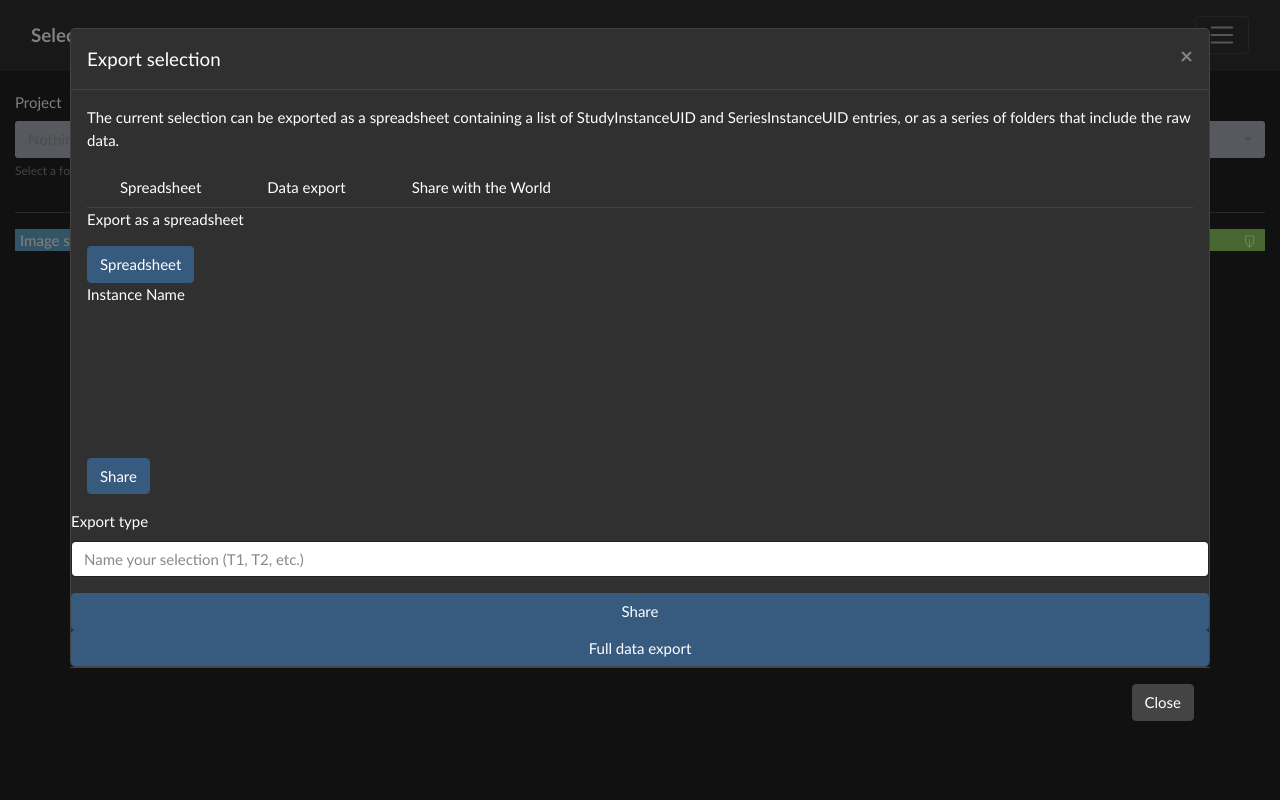
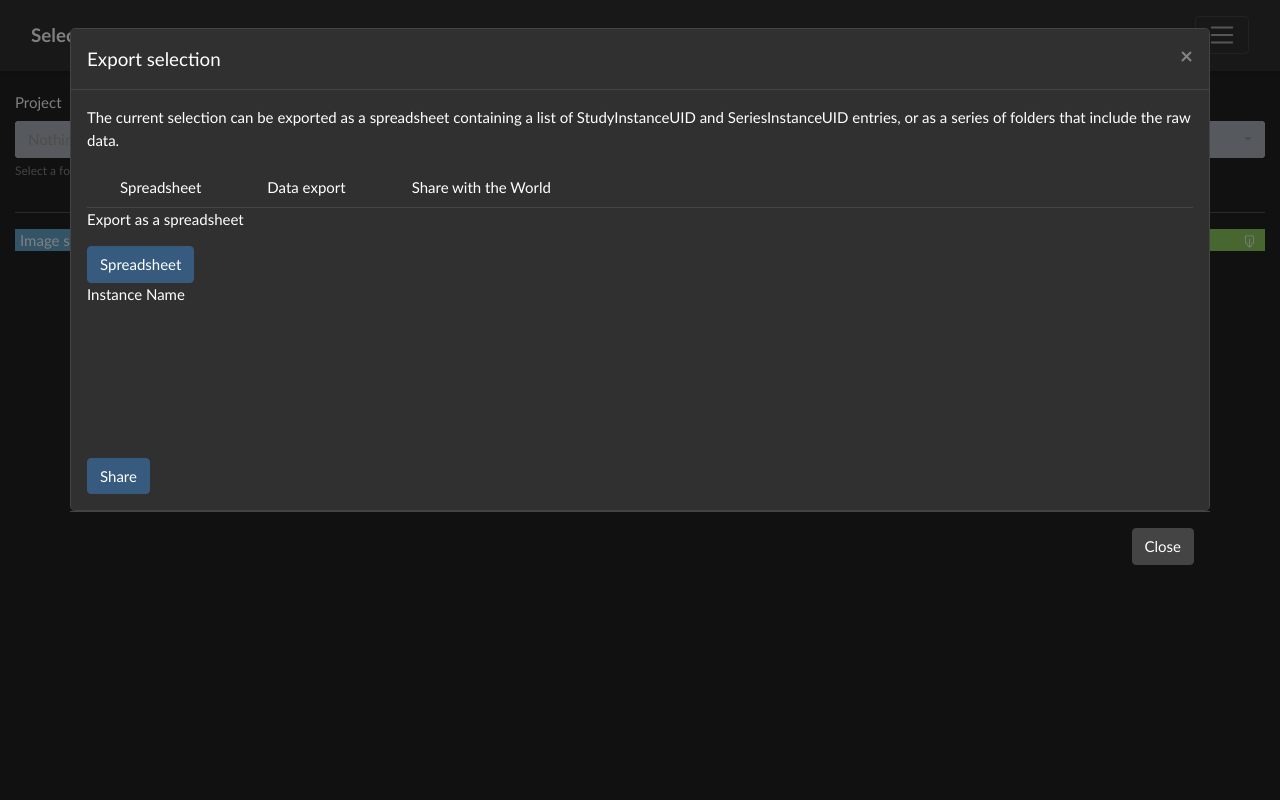
Before and after one commit to mmiv-center/filter_dicom_by_tag, a PHP site: page / in a window 1280 px wide, after a click on "Download selected image series.". Run offline with PHP 8.4, Linux system fonts and the light colour scheme; data that the repository does not hold is empty.

Commit message:
clean up a little bit

```diff
--- a/index.php
+++ b/index.php
@@ -200,6 +200,10 @@
 
     <div class="tab-pane" id="data-export"  style="height: 250px;">
         <h4>Export data</h4>
+        <div class="form-group">
+           <label for="export-name" class="control-label">Export type</label>
+           <input type="text" class="form-control" id="export-name" placeholder="Name your selection (T1, T2, etc.)"/>
+        </div>
         <button class="btn btn-primary" id="full-export">Full data export</button>
     </div>
     <div class="tab-pane" id="share-world"  style="height: 250px;">
@@ -218,12 +222,8 @@
 </div>
 
 
-        <div class="form-group">
-           <label for="export-name" class="control-label">Export type</label>
-           <input type="text" class="form-control" id="export-name" placeholder="Name your selection (T1, T2, etc.)"/>
-        </div>
-        <button class="btn btn-primary" id="share-world" data-dismiss="modal" title="Share your classification model with other users - no data, just the classification tree.">Share</button>
-        <button class="btn btn-primary" id="full-export">Full data export</button>
+      <!-- <button class="btn btn-primary" id="share-world" data-dismiss="modal" title="Share your classification model with other users - no data, just the classification tree.">Share</button>
+        <button class="btn btn-primary" id="full-export">Full data export</button> -->
       </div>
       <div class="modal-footer">
         <button type="button" class="btn btn-secondary" data-dismiss="modal">Close</button>
```
